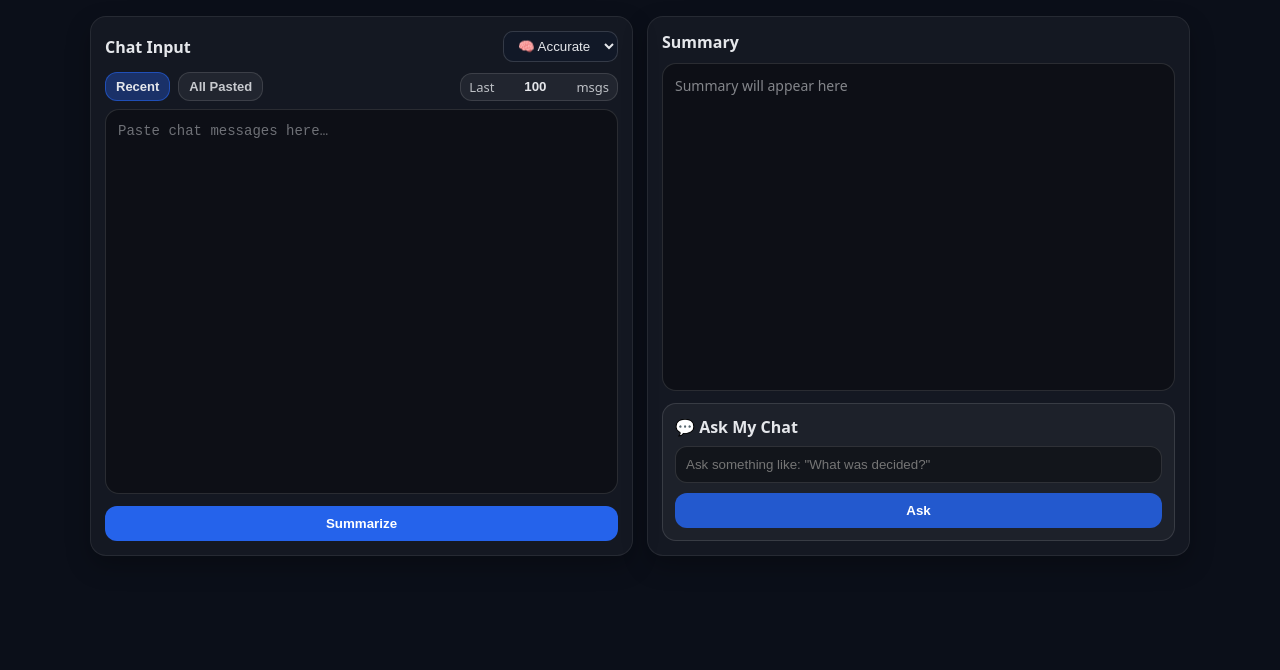
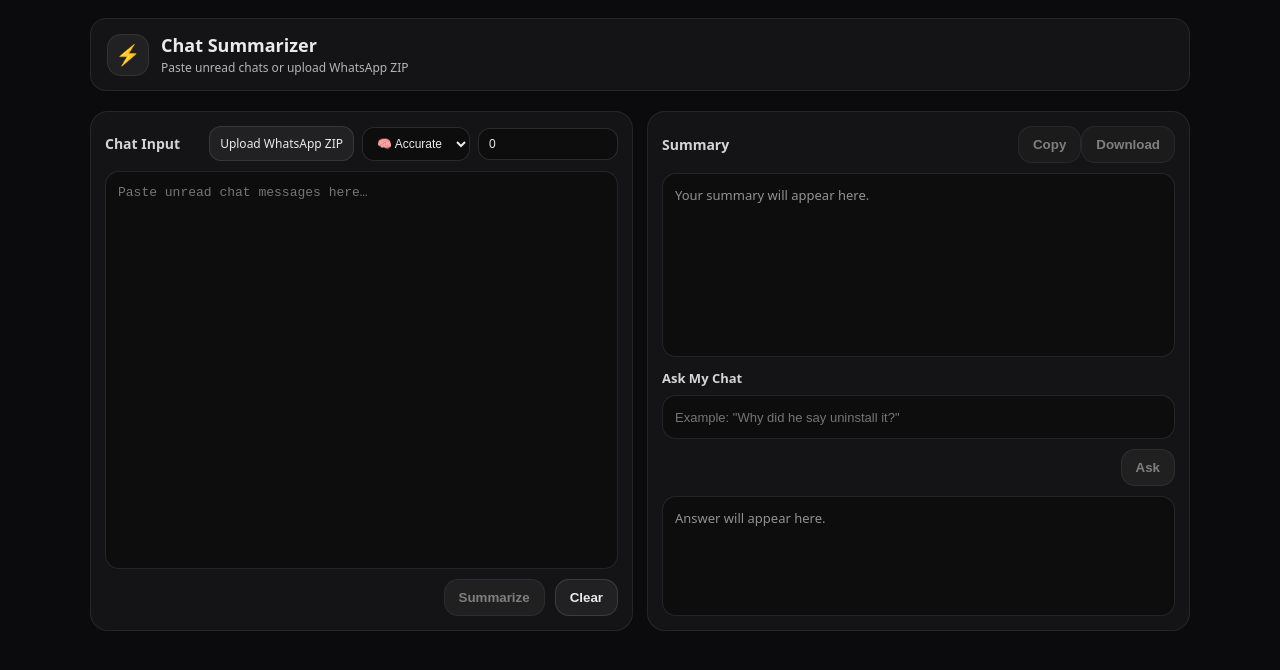
Before and after one commit to Aadithya-vv/chat-summarizer, a React (Vite) app in the folder frontend/: page / in a window 1280 px wide. Shown: the top 670 px of the page. Built offline with nearby package versions, Linux system fonts and the light colour scheme.

Commit message:
Dark UI change and export option

```diff
--- a/frontend/package.json
+++ b/frontend/package.json
@@ -10,6 +10,7 @@
     "preview": "vite preview"
   },
   "dependencies": {
+    "jszip": "^3.10.1",
     "react": "^19.2.0",
     "react-dom": "^19.2.0"
   },
--- a/frontend/src/App.css
+++ b/frontend/src/App.css
@@ -1,125 +1,134 @@
+* {
+  box-sizing: border-box;
+}
+
+body {
+  margin: 0;
+  font-family: ui-sans-serif, system-ui, -apple-system, Segoe UI, Roboto, Arial;
+  background: #0b0b0d;
+  color: #eaeaea;
+}
+
 .page {
   min-height: 100vh;
-  background: #0b0f19;
-  color: #e5e7eb;
-  padding: 16px;
-  font-family: system-ui, -apple-system, Segoe UI, Roboto, sans-serif;
+}
+
+.topbar {
+  padding: 18px 18px 8px 18px;
+  display: flex;
+  justify-content: center;
+}
+
+.brand {
+  width: min(1100px, 95vw);
+  display: flex;
+  gap: 12px;
+  align-items: center;
+  padding: 14px 16px;
+  border-radius: 16px;
+  background: rgba(255, 255, 255, 0.04);
+  border: 1px solid rgba(255, 255, 255, 0.08);
+}
+
+.logo {
+  width: 42px;
+  height: 42px;
+  border-radius: 14px;
+  display: grid;
+  place-items: center;
+  font-size: 20px;
+  background: rgba(255, 255, 255, 0.06);
+  border: 1px solid rgba(255, 255, 255, 0.08);
+}
+
+.title {
+  font-size: 18px;
+  font-weight: 700;
+}
+
+.subtitle {
+  font-size: 12px;
+  opacity: 0.75;
+  margin-top: 2px;
 }
 
 .container {
-  max-width: 1100px;
-  margin: 0 auto;
+  width: min(1100px, 95vw);
+  margin: 12px auto 30px auto;
   display: grid;
   grid-template-columns: 1fr 1fr;
   gap: 14px;
 }
 
+@media (max-width: 900px) {
+  .container {
+    grid-template-columns: 1fr;
+  }
+}
+
 .panel {
   background: rgba(255, 255, 255, 0.04);
   border: 1px solid rgba(255, 255, 255, 0.08);
-  border-radius: 16px;
+  border-radius: 18px;
   padding: 14px;
-  box-shadow: 0 10px 25px rgba(0, 0, 0, 0.25);
   display: flex;
   flex-direction: column;
-  min-height: 540px;
+  min-height: 520px;
 }
 
 .panel-header {
-  font-weight: 600;
-  font-size: 16px;
+  display: flex;
+  align-items: center;
+  justify-content: space-between;
+  gap: 12px;
   margin-bottom: 10px;
 }
 
-.row {
-  display: flex;
-  justify-content: space-between;
-  align-items: center;
+.panel-title {
+  font-weight: 700;
+  font-size: 14px;
+  opacity: 0.9;
 }
 
-.header-controls {
+.controls {
   display: flex;
   gap: 8px;
   align-items: center;
+  flex-wrap: wrap;
+  justify-content: flex-end;
 }
 
-select {
-  background: #111827;
-  color: #e5e7eb;
-  border: 1px solid rgba(255, 255, 255, 0.15);
-  border-radius: 10px;
-  padding: 6px 10px;
-  outline: none;
+.file-btn {
+  position: relative;
+  overflow: hidden;
+  cursor: pointer;
+  font-size: 12px;
+  padding: 8px 10px;
+  border-radius: 12px;
+  background: rgba(255, 255, 255, 0.06);
+  border: 1px solid rgba(255, 255, 255, 0.10);
+}
+
+.file-btn input {
+  position: absolute;
+  inset: 0;
+  opacity: 0;
   cursor: pointer;
 }
 
-/* ✅ Mode Row */
-.mode-row {
-  display: flex;
-  justify-content: space-between;
-  align-items: center;
-  gap: 10px;
-  margin-bottom: 8px;
+.select,
+.input {
+  font-size: 12px;
+  padding: 8px 10px;
+  border-radius: 12px;
+  background: rgba(0, 0, 0, 0.35);
+  color: #eaeaea;
+  border: 1px solid rgba(255, 255, 255, 0.12);
+  outline: none;
 }
 
-.mode-tabs {
-  display: flex;
-  gap: 8px;
-}
-
-.tab {
-  background: rgba(255, 255, 255, 0.06);
-  border: 1px solid rgba(255, 255, 255, 0.12);
-  color: rgba(229, 231, 235, 0.85);
-  border-radius: 12px;
-  padding: 6px 10px;
-  cursor: pointer;
-  font-weight: 700;
-  font-size: 13px;
-}
-
-.tab.active {
-  background: rgba(37, 99, 235, 0.35);
-  border: 1px solid rgba(37, 99, 235, 0.6);
-  color: #e5e7eb;
-}
-
-/* Last N input */
-.lastn-wrap {
-  display: flex;
-  align-items: center;
-  gap: 6px;
-  background: rgba(255, 255, 255, 0.06);
-  border: 1px solid rgba(255, 255, 255, 0.12);
-  border-radius: 12px;
-  padding: 4px 8px;
-}
-
-.lastn-label {
-  font-size: 13px;
-  color: rgba(229, 231, 235, 0.8);
-}
-
-.lastn-input {
-  width: 70px;
-  background: transparent;
-  border: none;
-  outline: none;
-  color: #e5e7eb;
-  font-weight: 700;
-  text-align: center;
-}
-
-.lastn-input::-webkit-outer-spin-button,
-.lastn-input::-webkit-inner-spin-button {
-  -webkit-appearance: none;
-  margin: 0;
-}
-
-.hint {
-  margin: 0 0 10px 0;
-  font-size: 13px;
-  color: rgba(229, 231, 235, 0.75);
+.input {
+  width: 140px;
 }
 
 .textarea {
@@ -128,50 +137,41 @@ select {
   resize: none;
   border-radius: 14px;
   padding: 12px;
-  border: 1px solid rgba(255, 255, 255, 0.12);
   background: rgba(0, 0, 0, 0.35);
-  color: #e5e7eb;
+  border: 1px solid rgba(255, 255, 255, 0.10);
+  color: #eaeaea;
   outline: none;
   line-height: 1.4;
-  font-size: 14px;
-}
-
-.textarea::placeholder {
-  color: rgba(229, 231, 235, 0.45);
+  font-size: 13px;
 }
 
 .panel-footer {
   display: flex;
-  justify-content: space-between;
   gap: 10px;
-  margin-top: 12px;
+  justify-content: flex-end;
+  margin-top: 10px;
+}
+
+.primary-btn,
+.secondary-btn,
+.small-btn {
+  border: 1px solid rgba(255, 255, 255, 0.12);
+  background: rgba(255, 255, 255, 0.06);
+  color: #eaeaea;
+  border-radius: 14px;
+  padding: 10px 14px;
+  cursor: pointer;
+  font-weight: 600;
 }
 
 .primary-btn {
-  background: #2563eb;
-  color: white;
-  border: none;
-  border-radius: 12px;
-  padding: 10px 14px;
-  cursor: pointer;
-  font-weight: 600;
-  width: 100%;
-}
-
-.secondary-btn {
-  background: rgba(255, 255, 255, 0.08);
-  color: #e5e7eb;
-  border: 1px solid rgba(255, 255, 255, 0.14);
-  border-radius: 12px;
-  padding: 10px 14px;
-  cursor: pointer;
-  font-weight: 600;
-  width: 50%;
+  background: rgba(255, 255, 255, 0.10);
 }
 
 .primary-btn:disabled,
-.secondary-btn:disabled {
-  opacity: 0.6;
+.secondary-btn:disabled,
+.small-btn:disabled {
+  opacity: 0.5;
   cursor: not-allowed;
 }
 
@@ -179,133 +179,26 @@ select {
   flex: 1;
   border-radius: 14px;
   padding: 12px;
-  border: 1px solid rgba(255, 255, 255, 0.12);
   background: rgba(0, 0, 0, 0.35);
-  overflow-y: auto;
-  white-space: pre-wrap;
+  border: 1px solid rgba(255, 255, 255, 0.10);
+  overflow: auto;
 }
 
 .placeholder {
-  color: rgba(229, 231, 235, 0.55);
-  font-size: 14px;
-}
-
-.actions {
-  display: flex;
-  gap: 8px;
-}
-
-.actions button {
-  background: rgba(255, 255, 255, 0.08);
-  color: #e5e7eb;
-  border: 1px solid rgba(255, 255, 255, 0.14);
-  border-radius: 10px;
-  padding: 6px 10px;
-  cursor: pointer;
-  font-weight: 600;
-}
-
-.actions button:disabled {
-  opacity: 0.5;
-  cursor: not-allowed;
-}
-
-.section {
-  margin-bottom: 14px;
-}
-
-.section-title {
-  font-weight: 700;
-  margin-bottom: 6px;
-  font-size: 14px;
-}
-
-.bullet {
-  margin-left: 6px;
-  margin-bottom: 6px;
-  font-size: 14px;
-  color: rgba(229, 231, 235, 0.92);
+  opacity: 0.6;
+  font-size: 13px;
 }
 
 .raw-output {
+  margin: 0;
   white-space: pre-wrap;
-  font-family: ui-monospace, SFMono-Regular, Menlo, Monaco, Consolas, monospace;
+  word-break: break-word;
   font-size: 13px;
-  color: rgba(229, 231, 235, 0.92);
+  line-height: 1.5;
 }
 
-@media (max-width: 900px) {
-  .container {
-    grid-template-columns: 1fr;
-  }
-
-  .panel {
-    min-height: 420px;
-  }
-
-  .secondary-btn {
-    width: 40%;
-  }
-
-  .mode-row {
-    flex-direction: column;
-    align-items: flex-start;
-  }
+.status {
+  margin-top: 10px;
+  font-size: 12px;
+  opacity: 0.85;
 }
-.ask-box {
-  margin-top: 12px;
-  padding: 12px;
-  border-radius: 14px;
-  border: 1px solid rgba(255, 255, 255, 0.12);
-  background: rgba(255, 255, 255, 0.04);
-}
-
-.ask-title {
-  font-weight: 800;
-  margin-bottom: 8px;
-}
-
-.ask-input {
-  width: 100%;
-  border-radius: 12px;
-  padding: 10px;
-  border: 1px solid rgba(255, 255, 255, 0.12);
-  background: rgba(0, 0, 0, 0.35);
-  color: #e5e7eb;
-  outline: none;
-  margin-bottom: 10px;
-}
-
-.ask-btn {
-  width: 100%;
-  background: rgba(37, 99, 235, 0.85);
-  border: none;
-  color: white;
-  padding: 10px;
-  border-radius: 12px;
-  font-weight: 700;
-  cursor: pointer;
-}
-
-.ask-btn:disabled {
-  opacity: 0.6;
-  cursor: not-allowed;
-}
-
-.ask-answer {
-  margin-top: 10px;
-  padding: 10px;
-  border-radius: 12px;
-  background: rgba(0, 0, 0, 0.25);
-  border: 1px solid rgba(255, 255, 255, 0.10);
-}
-
-.ask-answer-title {
-  font-weight: 800;
-  margin-bottom: 6px;
-}
-
-.ask-answer-text {
-  color: rgba(229, 231, 235, 0.9);
-  line-height: 1.4;
-}
--- a/frontend/src/App.jsx
+++ b/frontend/src/App.jsx
@@ -1,4 +1,5 @@
-import { useState } from "react";
+import { useMemo, useState } from "react";
+import JSZip from "jszip";
 import "./App.css";
 
 function App() {
@@ -6,192 +7,311 @@ function App() {
   const [summary, setSummary] = useState("");
   const [loading, setLoading] = useState(false);
 
-  const [model, setModel] = useState("accurate");
+  const [copied, setCopied] = useState(false);
+  const [model, setModel] = useState("accurate"); // fast | accurate
+  const [lastN, setLastN] = useState(0); // 0 = summarize all
+  const [statusMsg, setStatusMsg] = useState("");
 
-  const [lastN, setLastN] = useState(100);
-  const [summarizeMode, setSummarizeMode] = useState("lastn");
+  // Ask feature
+  const [question, setQuestion] = useState("");
+  const [askLoading, setAskLoading] = useState(false);
+  const [answer, setAnswer] = useState("");
 
-  // Ask My Chat
-  const [question, setQuestion] = useState("");
-  const [answer, setAnswer] = useState("");
-  const [asking, setAsking] = useState(false);
+  // 🔥 CHANGE THIS when using ngrok / deployed backend
+  const API_BASE = "http://127.0.0.1:8000";
 
-  const MIN_N = 10;
-  const MAX_N = 500;
-
-  const BACKEND_BASE = "http://127.0.0.1:8000"; // change to ngrok when needed
-
-  function getFinalLastN() {
-    let safeN = Number(lastN);
-    if (isNaN(safeN)) safeN = 100;
-    if (safeN < MIN_N) safeN = MIN_N;
-    if (safeN > MAX_N) safeN = MAX_N;
-    return summarizeMode === "all" ? 0 : safeN;
-  }
+  const canSummarize = useMemo(() => chat.trim().length > 0 && !loading, [chat, loading]);
+  const canAsk = useMemo(() => summary.trim().length > 0 && question.trim().length > 0 && !askLoading, [
+    summary,
+    question,
+    askLoading
+  ]);
 
   async function summarizeChat() {
     if (!chat.trim()) return;
 
     setLoading(true);
     setSummary("");
+    setCopied(false);
+    setStatusMsg("");
     setAnswer("");
     setQuestion("");
 
     try {
-      const res = await fetch(`${BACKEND_BASE}/summarize`, {
+      const payload = {
+        chat_text: chat,
+        model: model,
+        last_n: Number(lastN) || 0
+      };
+
+      const res = await fetch(`${API_BASE}/summarize`, {
         method: "POST",
         headers: { "Content-Type": "application/json" },
-        body: JSON.stringify({
-          chat_text: chat,
-          model: model,
-          last_n: getFinalLastN()
-        })
+        body: JSON.stringify(payload)
       });
 
-      if (!res.ok) throw new Error(`HTTP error: ${res.status}`);
       const data = await res.json();
+
+      if (!res.ok) {
+        setSummary("");
+        setStatusMsg(data?.detail || "Error generating summary.");
+        return;
+      }
+
       setSummary(data.summary || "");
     } catch (e) {
       console.error(e);
-      setSummary("❌ Error generating summary.");
+      setSummary("");
+      setStatusMsg("Error generating summary.");
     } finally {
       setLoading(false);
     }
   }
 
   async function askMyChat() {
-    if (!chat.trim()) {
-      setAnswer("Please paste chat first.");
-      return;
-    }
-    if (!question.trim()) return;
+    if (!summary.trim() || !question.trim()) return;
 
-    setAsking(true);
+    setAskLoading(true);
     setAnswer("");
+    setStatusMsg("");
 
     try {
-      const res = await fetch(`${BACKEND_BASE}/ask`, {
+      const payload = {
+        chat_text: chat,
+        summary: summary,
+        question: question,
+        model: model
+      };
+
+      const res = await fetch(`${API_BASE}/ask`, {
         method: "POST",
         headers: { "Content-Type": "application/json" },
-        body: JSON.stringify({
-          chat_text: chat,
-          question: question,
-          model: model,
-          last_n: getFinalLastN()
-        })
+        body: JSON.stringify(payload)
       });
 
-      if (!res.ok) throw new Error(`HTTP error: ${res.status}`);
       const data = await res.json();
+
+      if (!res.ok) {
+        setAnswer("");
+        setStatusMsg(data?.detail || "Error answering question.");
+        return;
+      }
+
       setAnswer(data.answer || "");
     } catch (e) {
       console.error(e);
-      setAnswer("❌ Error: Could not answer question.");
+      setAnswer("");
+      setStatusMsg("Error answering question.");
     } finally {
-      setAsking(false);
+      setAskLoading(false);
+    }
+  }
+
+  function copySummary() {
+    if (!summary) return;
+    navigator.clipboard.writeText(summary);
+    setCopied(true);
+    setTimeout(() => setCopied(false), 1500);
+  }
+
+  function downloadSummary() {
+    if (!summary) return;
+    const blob = new Blob([summary], { type: "text/plain" });
+    const url = URL.createObjectURL(blob);
+    const a = document.createElement("a");
+    a.href = url;
+    a.download = "chat-summary.txt";
+    a.click();
+    URL.revokeObjectURL(url);
+  }
+
+  // ✅ ZIP Upload Handler
+  async function handleZipUpload(e) {
+    const file = e.target.files?.[0];
+    if (!file) return;
+
+    setStatusMsg("");
+    setSummary("");
+    setCopied(false);
+    setAnswer("");
+    setQuestion("");
+
+    try {
+      setStatusMsg("📦 Reading ZIP...");
+
+      const arrayBuffer = await file.arrayBuffer();
+      const zip = await JSZip.loadAsync(arrayBuffer);
+
+      // Find all .txt files
+      const txtFiles = [];
+      zip.forEach((relativePath, zipEntry) => {
+        if (!zipEntry.dir && relativePath.toLowerCase().endsWith(".txt")) {
+          txtFiles.push(zipEntry);
+        }
+      });
+
+      if (txtFiles.length === 0) {
+        setStatusMsg("❌ No .txt file found inside ZIP. Export chat again (Without media).");
+        return;
+      }
+
+      // Pick the biggest .txt file (most likely the chat)
+      let bestFile = null;
+      let bestSize = -1;
+
+      for (const entry of txtFiles) {
+        const content = await entry.async("string");
+        const size = content.length;
+        if (size > bestSize) {
+          bestSize = size;
+          bestFile = { entry, content };
+        }
+      }
+
+      if (!bestFile) {
+        setStatusMsg("❌ Could not read chat text from ZIP.");
+        return;
+      }
+
+      setChat(bestFile.content);
+      setStatusMsg(`✅ Loaded: ${bestFile.entry.name}`);
+    } catch (err) {
+      console.error(err);
+      setStatusMsg("❌ Failed to read ZIP. Try exporting again.");
+    } finally {
+      e.target.value = "";
     }
   }
 
   return (
     <div className="page">
+      <div className="topbar">
+        <div className="brand">
+          <div className="logo">⚡</div>
+          <div>
+            <div className="title">Chat Summarizer</div>
+            <div className="subtitle">Paste unread chats or upload WhatsApp ZIP</div>
+          </div>
+        </div>
+      </div>
+
       <div className="container">
         {/* CHAT PANEL */}
         <section className="panel">
-          <header className="panel-header row">
-            <span>Chat Input</span>
+          <header className="panel-header">
+            <div className="panel-title">Chat Input</div>
 
-            <div className="header-controls">
-              <select value={model} onChange={(e) => setModel(e.target.value)}>
+            <div className="controls">
+              <label className="file-btn">
+                Upload WhatsApp ZIP
+                <input type="file" accept=".zip" onChange={handleZipUpload} />
+              </label>
+
+              <select
+                className="select"
+                value={model}
+                onChange={(e) => setModel(e.target.value)}
+                disabled={loading || askLoading}
+              >
                 <option value="fast">⚡ Fast</option>
                 <option value="accurate">🧠 Accurate</option>
               </select>
+
+              <input
+                className="input"
+                type="number"
+                min="0"
+                placeholder="Last N (0 = all)"
+                value={lastN}
+                onChange={(e) => setLastN(e.target.value)}
+                disabled={loading || askLoading}
+              />
             </div>
           </header>
-
-          <div className="mode-row">
-            <div className="mode-tabs">
-              <button
-                className={summarizeMode === "lastn" ? "tab active" : "tab"}
-                onClick={() => setSummarizeMode("lastn")}
-                type="button"
-              >
-                Recent
-              </button>
-
-              <button
-                className={summarizeMode === "all" ? "tab active" : "tab"}
-                onClick={() => setSummarizeMode("all")}
-                type="button"
-              >
-                All Pasted
-              </button>
-            </div>
-
-            {summarizeMode === "lastn" && (
-              <div className="lastn-wrap">
-                <span className="lastn-label">Last</span>
-                <input
-                  className="lastn-input"
-                  type="number"
-                  value={lastN}
-                  min={MIN_N}
-                  max={MAX_N}
-                  onChange={(e) => setLastN(e.target.value)}
-                />
-                <span className="lastn-label">msgs</span>
-              </div>
-            )}
-          </div>
 
           <textarea
             className="textarea"
             value={chat}
             onChange={(e) => setChat(e.target.value)}
-            placeholder="Paste chat messages here…"
-            disabled={loading || asking}
+            placeholder="Paste unread chat messages here…"
+            disabled={loading || askLoading}
           />
 
           <footer className="panel-footer">
-            <button className="primary-btn" onClick={summarizeChat} disabled={loading || asking}>
+            <button className="primary-btn" onClick={summarizeChat} disabled={!canSummarize}>
               {loading ? "Summarizing…" : "Summarize"}
             </button>
+
+            <button
+              className="secondary-btn"
+              onClick={() => {
+                setChat("");
+                setSummary("");
+                setStatusMsg("");
+                setCopied(false);
+                setQuestion("");
+                setAnswer("");
+              }}
+              disabled={loading || askLoading}
+            >
+              Clear
+            </button>
           </footer>
+
+          {statusMsg && <div className="status">{statusMsg}</div>}
         </section>
 
-        {/* OUTPUT PANEL */}
+        {/* SUMMARY + ASK PANEL */}
         <section className="panel">
-          <header className="panel-header row">
-            <span>Summary</span>
+          <header className="panel-header">
+            <div className="panel-title">Summary</div>
+
+            <div className="actions">
+              <button className="small-btn" onClick={copySummary} disabled={!summary}>
+                {copied ? "Copied ✓" : "Copy"}
+              </button>
+              <button className="small-btn" onClick={downloadSummary} disabled={!summary}>
+                Download
+              </button>
+            </div>
           </header>
 
           <div className="output">
-            {!summary && !loading && <div className="placeholder">Summary will appear here</div>}
+            {!summary && !loading && (
+              <div className="placeholder">Your summary will appear here.</div>
+            )}
             {loading && <div className="placeholder">Thinking…</div>}
             {summary && <pre className="raw-output">{summary}</pre>}
           </div>
 
           {/* ASK MY CHAT */}
-          <div className="ask-box">
-            <div className="ask-title">💬 Ask My Chat</div>
+          <div style={{ marginTop: "12px" }}>
+            <div style={{ fontWeight: 700, fontSize: "13px", marginBottom: "8px", opacity: 0.9 }}>
+              Ask My Chat
+            </div>
 
             <input
-              className="ask-input"
+              className="textarea"
+              style={{ height: "44px" }}
               value={question}
               onChange={(e) => setQuestion(e.target.value)}
-              placeholder='Ask something like: "What was decided?"'
-              disabled={asking || loading}
+              placeholder='Example: "Why did he say uninstall it?"'
+              disabled={!summary || loading || askLoading}
             />
 
-            <button className="ask-btn" onClick={askMyChat} disabled={asking || loading}>
-              {asking ? "Asking…" : "Ask"}
-            </button>
+            <div style={{ display: "flex", justifyContent: "flex-end", marginTop: "10px" }}>
+              <button className="primary-btn" onClick={askMyChat} disabled={!canAsk}>
+                {askLoading ? "Answering…" : "Ask"}
+              </button>
+            </div>
 
-            {answer && (
-              <div className="ask-answer">
-                <div className="ask-answer-title">Answer</div>
-                <div className="ask-answer-text">{answer}</div>
-              </div>
-            )}
+            <div className="output" style={{ marginTop: "10px", minHeight: "120px" }}>
+              {!answer && !askLoading && (
+                <div className="placeholder">Answer will appear here.</div>
+              )}
+              {askLoading && <div className="placeholder">Thinking…</div>}
+              {answer && <pre className="raw-output">{answer}</pre>}
+            </div>
           </div>
         </section>
       </div>
```
Also changed, not shown: 2 other files (tests, documents, lock files or other folders).
